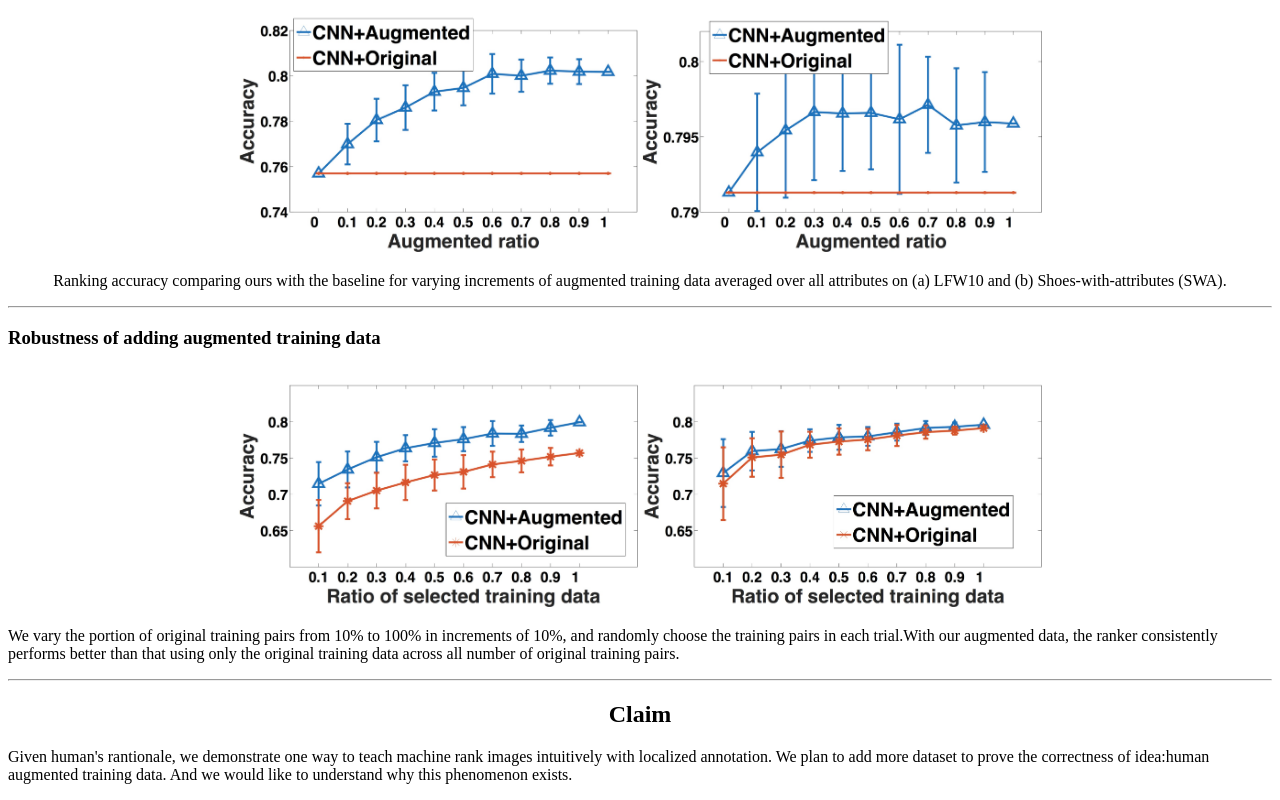
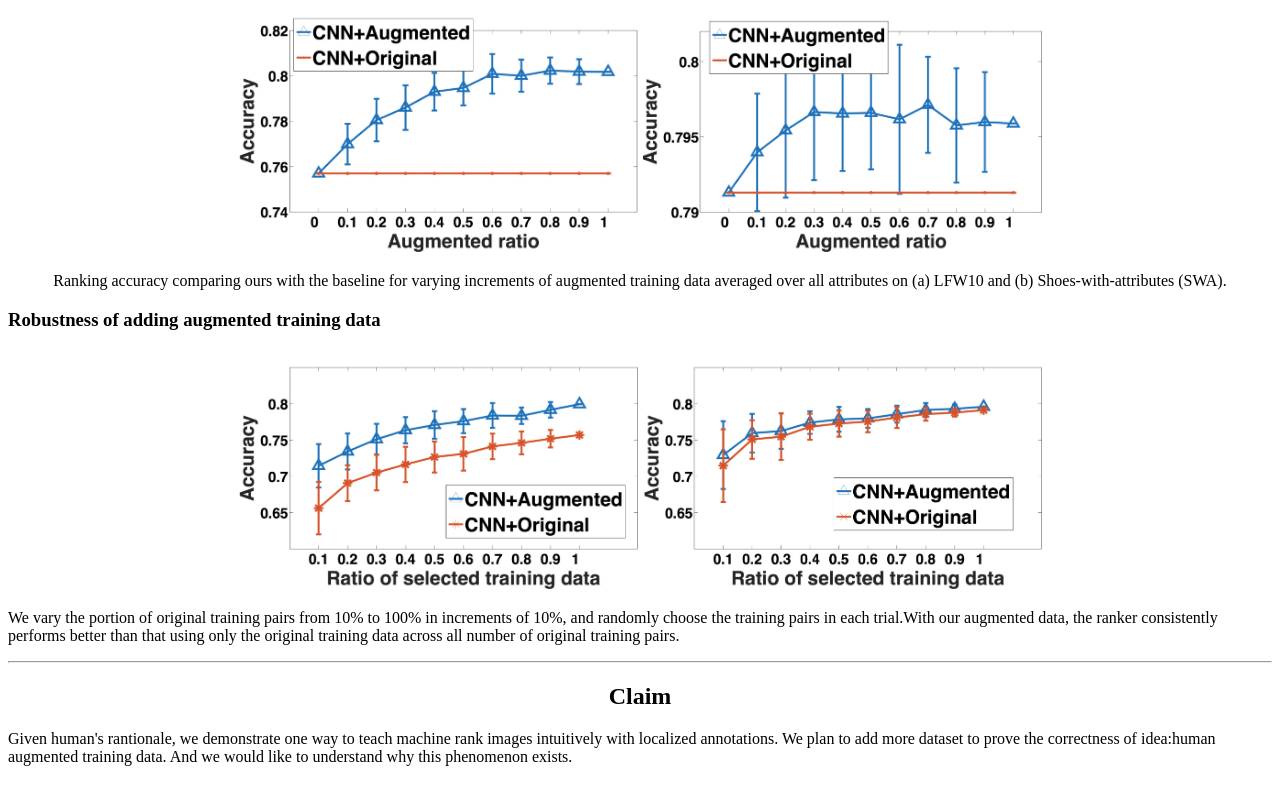
Before and after one commit to GentleZhu/HumanAugmentedLTR, a plain HTML site: page index.html in a window 1280 px wide. Shown: the part 1487-2287 px from the top of the page. Drawn offline with nearby package versions, Linux system fonts and the light colour scheme; some packages are replaced by stand-ins of ours.

Commit message:
Update index.html

```diff
--- a/index.html
+++ b/index.html
@@ -91,7 +91,6 @@ s.t. w^T(x_i-x_j)\geq1-\zeta_{ij}; \forall(i,j)\in O \\
 <p>Ranking accuracy comparing ours with the baseline for varying increments of augmented training data averaged over all attributes on (a) LFW10 and (b) Shoes-with-attributes (SWA).</p>
 </div>
 </center>
-<hr>
 
 <h3>Robustness of adding augmented training data</h3>
 
@@ -106,7 +105,7 @@ s.t. w^T(x_i-x_j)\geq1-\zeta_{ij}; \forall(i,j)\in O \\
 <hr>
 <center><h2>Claim</h2></center>
 
-<p>Given human's rantionale, we demonstrate one way to teach machine rank images intuitively with localized annotation. We plan to add more dataset to prove the correctness of idea:human augmented training data. And we would like to understand why this phenomenon exists.</p>
+<p>Given human's rantionale, we demonstrate one way to teach machine rank images intuitively with localized annotations. We plan to add more dataset to prove the correctness of idea:human augmented training data. And we would like to understand why this phenomenon exists.</p>
       </section>
 
     </div>
```
